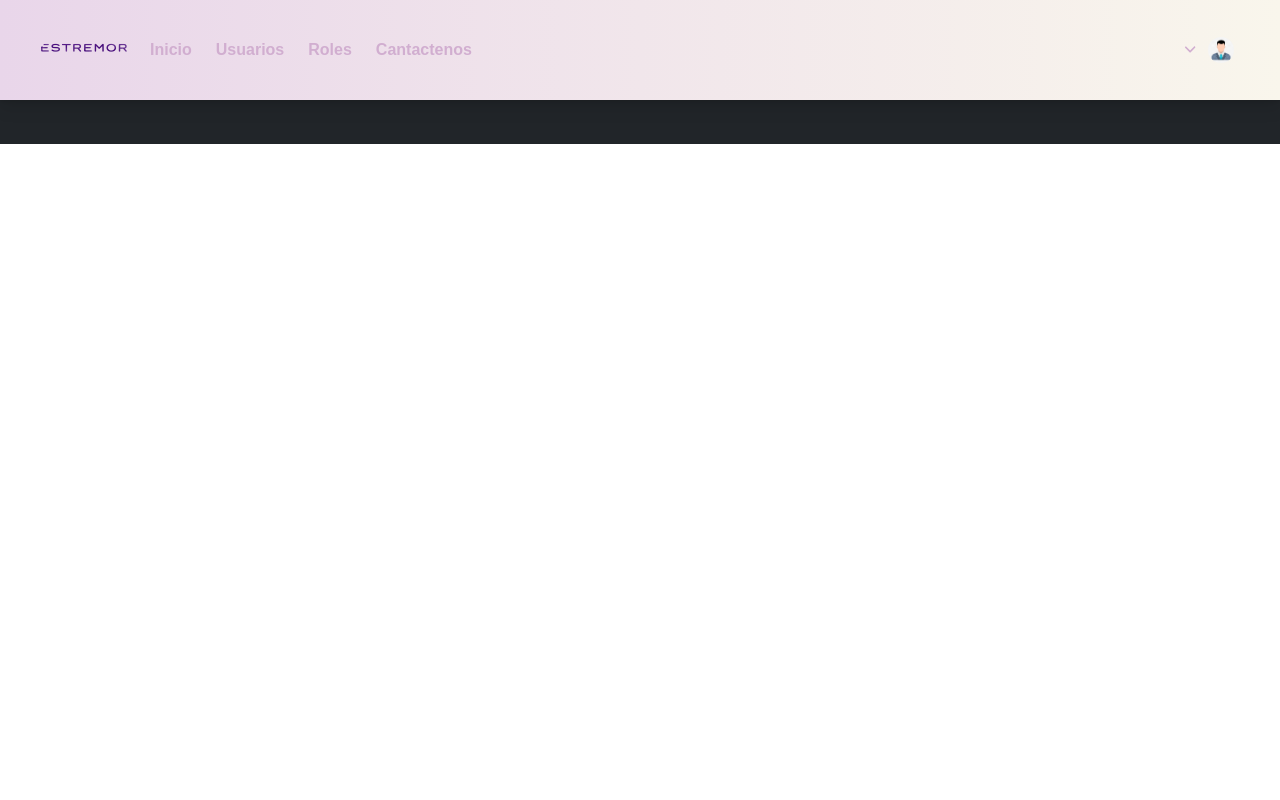
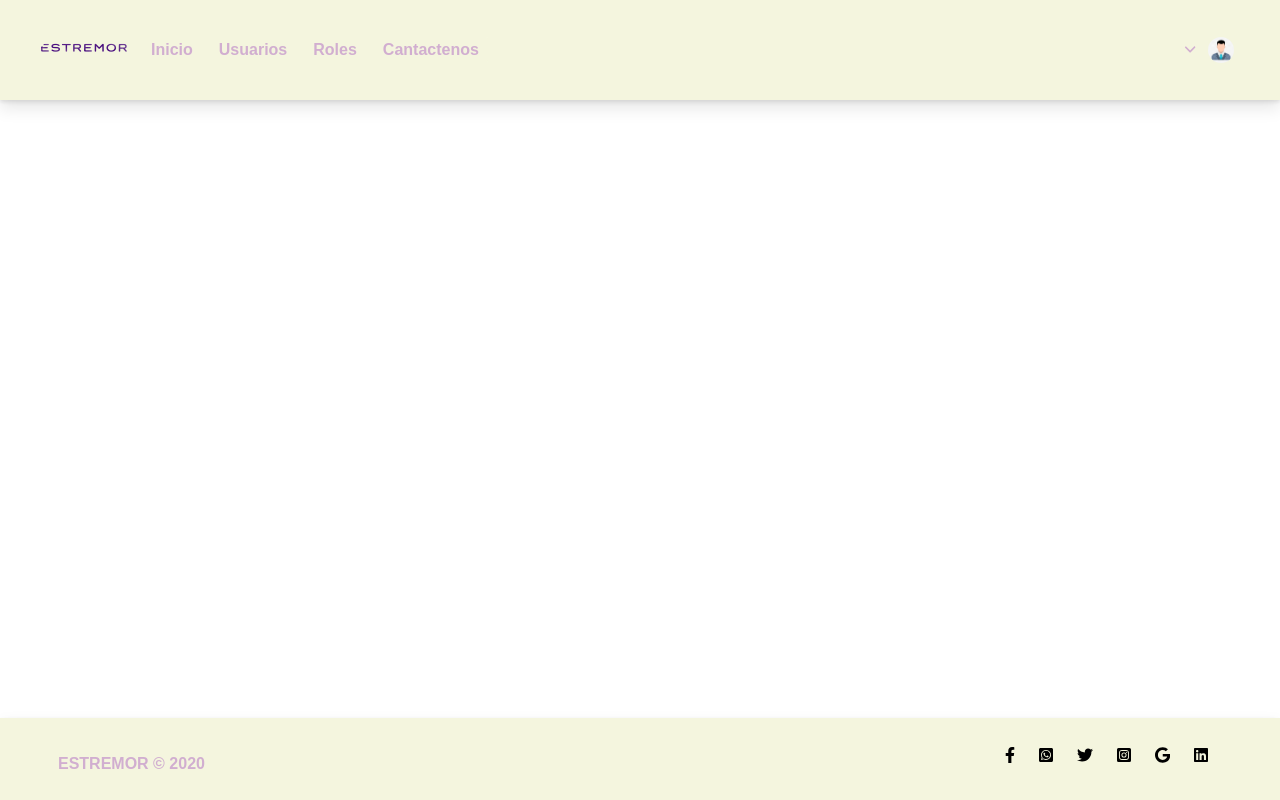
Before and after one commit to Luis0714/Estremor-Proyecto-Alquileres, an Angular app: page / in a window 1280 px wide. Built offline with nearby package versions, Linux system fonts and the light colour scheme.

Commit message:
Footer maquetado y listo

```diff
--- a/src/app/components/master-page/footer/footer.component.html
+++ b/src/app/components/master-page/footer/footer.component.html
@@ -1,19 +1,41 @@
-<!-- footer.component.html -->
-<footer class="bg-dark text-white p-4">
-    <div class="container">
-      <div class="row">
-        <div class="col-md-6">
-          <p>© 2023 Mi Empresa. Todos los derechos reservados.</p>
-        </div>
-        <div class="col-md-6 text-md-end">
-          <ul class="list-inline">
-            <li class="list-inline-item"><a href="#">Términos y condiciones</a></li>
-            <li class="list-inline-item">|</li>
-            <li class="list-inline-item"><a href="#">Política de privacidad</a></li>
-            <li class="list-inline-item">|</li>
-            <li class="list-inline-item"><a href="#">Contacto</a></li>
-          </ul>
-        </div>
-      </div>
-    </div>
-  </footer>
+<div
+  class="footer d-flex flex-column flex-md-row text-center text-md-start justify-content-between py-4 px-4 px-xl-5">
+
+  <div class="footer-text mb-3 mb-md-0">
+    ESTREMOR © 2020
+  </div>
+  <!-- Copyright -->
+
+  <div>
+    <a href="#!" class="contenedor-iconos text-white me-4">
+      <svg class="iconos" xmlns="http://www.w3.org/2000/svg" height="1em" viewBox="0 0 320 512">
+        <path d="M279.14 288l14.22-92.66h-88.91v-60.13c0-25.35 12.42-50.06 52.24-50.06h40.42V6.26S260.43 0 225.36 0c-73.22 0-121.08 44.38-121.08 124.72v70.62H22.89V288h81.39v224h100.17V288z"/>
+      </svg>
+    </a>
+    <a href="#!" class="contenedor-iconos text-white me-4">
+      <svg class="iconos" xmlns="http://www.w3.org/2000/svg" height="1em" viewBox="0 0 448 512">
+        <path d="M224 122.8c-72.7 0-131.8 59.1-131.9 131.8 0 24.9 7 49.2 20.2 70.1l3.1 5-13.3 48.6 49.9-13.1 4.8 2.9c20.2 12 43.4 18.4 67.1 18.4h.1c72.6 0 133.3-59.1 133.3-131.8 0-35.2-15.2-68.3-40.1-93.2-25-25-58-38.7-93.2-38.7zm77.5 188.4c-3.3 9.3-19.1 17.7-26.7 18.8-12.6 1.9-22.4.9-47.5-9.9-39.7-17.2-65.7-57.2-67.7-59.8-2-2.6-16.2-21.5-16.2-41s10.2-29.1 13.9-33.1c3.6-4 7.9-5 10.6-5 2.6 0 5.3 0 7.6.1 2.4.1 5.7-.9 8.9 6.8 3.3 7.9 11.2 27.4 12.2 29.4s1.7 4.3.3 6.9c-7.6 15.2-15.7 14.6-11.6 21.6 15.3 26.3 30.6 35.4 53.9 47.1 4 2 6.3 1.7 8.6-1 2.3-2.6 9.9-11.6 12.5-15.5 2.6-4 5.3-3.3 8.9-2 3.6 1.3 23.1 10.9 27.1 12.9s6.6 3 7.6 4.6c.9 1.9.9 9.9-2.4 19.1zM400 32H48C21.5 32 0 53.5 0 80v352c0 26.5 21.5 48 48 48h352c26.5 0 48-21.5 48-48V80c0-26.5-21.5-48-48-48zM223.9 413.2c-26.6 0-52.7-6.7-75.8-19.3L64 416l22.5-82.2c-13.9-24-21.2-51.3-21.2-79.3C65.4 167.1 136.5 96 223.9 96c42.4 0 82.2 16.5 112.2 46.5 29.9 30 47.9 69.8 47.9 112.2 0 87.4-72.7 158.5-160.1 158.5z"/>
+      </svg>
+    </a>
+    <a href="#!" class="contenedor-iconos text-white me-4">
+      <svg class="iconos" xmlns="http://www.w3.org/2000/svg" height="1em" viewBox="0 0 512 512">
+        <path d="M459.37 151.716c.325 4.548.325 9.097.325 13.645 0 138.72-105.583 298.558-298.558 298.558-59.452 0-114.68-17.219-161.137-47.106 8.447.974 16.568 1.299 25.34 1.299 49.055 0 94.213-16.568 130.274-44.832-46.132-.975-84.792-31.188-98.112-72.772 6.498.974 12.995 1.624 19.818 1.624 9.421 0 18.843-1.3 27.614-3.573-48.081-9.747-84.143-51.98-84.143-102.985v-1.299c13.969 7.797 30.214 12.67 47.431 13.319-28.264-18.843-46.781-51.005-46.781-87.391 0-19.492 5.197-37.36 14.294-52.954 51.655 63.675 129.3 105.258 216.365 109.807-1.624-7.797-2.599-15.918-2.599-24.04 0-57.828 46.782-104.934 104.934-104.934 30.213 0 57.502 12.67 76.67 33.137 23.715-4.548 46.456-13.32 66.599-25.34-7.798 24.366-24.366 44.833-46.132 57.827 21.117-2.273 41.584-8.122 60.426-16.243-14.292 20.791-32.161 39.308-52.628 54.253z"/>
+      </svg>
+    </a>
+    <a href="#!" class="contenedor-iconos text-white me-4">
+      <svg class="iconos" xmlns="http://www.w3.org/2000/svg" height="1em" viewBox="0 0 448 512">
+        <path d="M224,202.66A53.34,53.34,0,1,0,277.36,256,53.38,53.38,0,0,0,224,202.66Zm124.71-41a54,54,0,0,0-30.41-30.41c-21-8.29-71-6.43-94.3-6.43s-73.25-1.93-94.31,6.43a54,54,0,0,0-30.41,30.41c-8.28,21-6.43,71.05-6.43,94.33S91,329.26,99.32,350.33a54,54,0,0,0,30.41,30.41c21,8.29,71,6.43,94.31,6.43s73.24,1.93,94.3-6.43a54,54,0,0,0,30.41-30.41c8.35-21,6.43-71.05,6.43-94.33S357.1,182.74,348.75,161.67ZM224,338a82,82,0,1,1,82-82A81.9,81.9,0,0,1,224,338Zm85.38-148.3a19.14,19.14,0,1,1,19.13-19.14A19.1,19.1,0,0,1,309.42,189.74ZM400,32H48A48,48,0,0,0,0,80V432a48,48,0,0,0,48,48H400a48,48,0,0,0,48-48V80A48,48,0,0,0,400,32ZM382.88,322c-1.29,25.63-7.14,48.34-25.85,67s-41.4,24.63-67,25.85c-26.41,1.49-105.59,1.49-132,0-25.63-1.29-48.26-7.15-67-25.85s-24.63-41.42-25.85-67c-1.49-26.42-1.49-105.61,0-132,1.29-25.63,7.07-48.34,25.85-67s41.47-24.56,67-25.78c26.41-1.49,105.59-1.49,132,0,25.63,1.29,48.33,7.15,67,25.85s24.63,41.42,25.85,67.05C384.37,216.44,384.37,295.56,382.88,322Z"/>
+      </svg>
+    </a>
+    <a href="#!" class="contenedor-iconos text-white me-4">
+      <svg class="iconos" xmlns="http://www.w3.org/2000/svg" height="1em" viewBox="0 0 488 512">
+        <path d="M488 261.8C488 403.3 391.1 504 248 504 110.8 504 0 393.2 0 256S110.8 8 248 8c66.8 0 123 24.5 166.3 64.9l-67.5 64.9C258.5 52.6 94.3 116.6 94.3 256c0 86.5 69.1 156.6 153.7 156.6 98.2 0 135-70.4 140.8-106.9H248v-85.3h236.1c2.3 12.7 3.9 24.9 3.9 41.4z"/>
+      </svg>
+    </a>
+    <a href="#!" class="contenedor-iconos text-white me-4">
+      <svg class="iconos" xmlns="http://www.w3.org/2000/svg" height="1em" viewBox="0 0 448 512">
+        <path d="M416 32H31.9C14.3 32 0 46.5 0 64.3v383.4C0 465.5 14.3 480 31.9 480H416c17.6 0 32-14.5 32-32.3V64.3c0-17.8-14.4-32.3-32-32.3zM135.4 416H69V202.2h66.5V416zm-33.2-243c-21.3 0-38.5-17.3-38.5-38.5S80.9 96 102.2 96c21.2 0 38.5 17.3 38.5 38.5 0 21.3-17.2 38.5-38.5 38.5zm282.1 243h-66.4V312c0-24.8-.5-56.7-34.5-56.7-34.6 0-39.9 27-39.9 54.9V416h-66.4V202.2h63.7v29.2h.9c8.9-16.8 30.6-34.5 62.9-34.5 67.2 0 79.7 44.3 79.7 101.9V416z"/>
+      </svg>
+    </a>
+  </div>
+</div>
--- a/src/app/components/master-page/footer/footer.component.scss
+++ b/src/app/components/master-page/footer/footer.component.scss
@@ -0,0 +1,18 @@
+@import '../../../../styles.scss';
+
+
+.footer {
+  background: $backgroud-degradado-left;
+  text-align: center;
+  box-shadow: $box-shadow-sombreado;
+  bottom: 0;
+  position: fixed;
+  width: 100%;
+}
+
+.footer-text {
+  color: $purpu;
+  font-weight: bold;
+  font-size: $md;
+  margin: 10px;
+}
--- a/src/styles.scss
+++ b/src/styles.scss
@@ -12,8 +12,8 @@ $purpu: #d1aed0;
 $sm: 14px;
 $md:16px;
 $lg:0px;
-$backgroud-degradado-right: linear-gradient(to right, $morado, $backgroud);
-$backgroud-degradado-left: linear-gradient(to left, $morado, $backgroud);
+$backgroud-degradado-right: #f4f5de;
+$backgroud-degradado-left: #f4f5de;
 $backgroud-degradado-center: linear-gradient(to right, $backgroud 0%, $morado 50%, transparent 50%), linear-gradient(to left, $backgroud , $morado 50%);
 $backgroud-degradado-botton: linear-gradient(to bottom, $morado, $backgroud);
 $text: #becec4;
```
